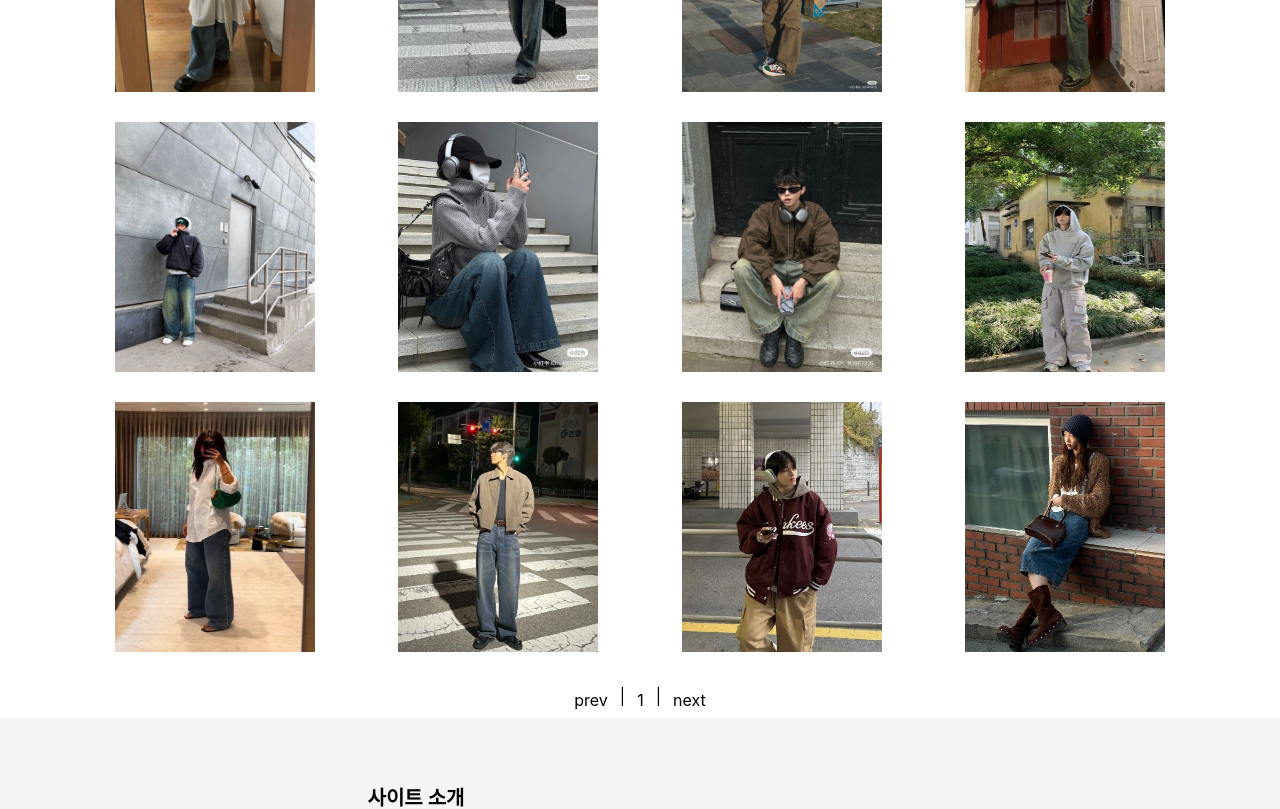
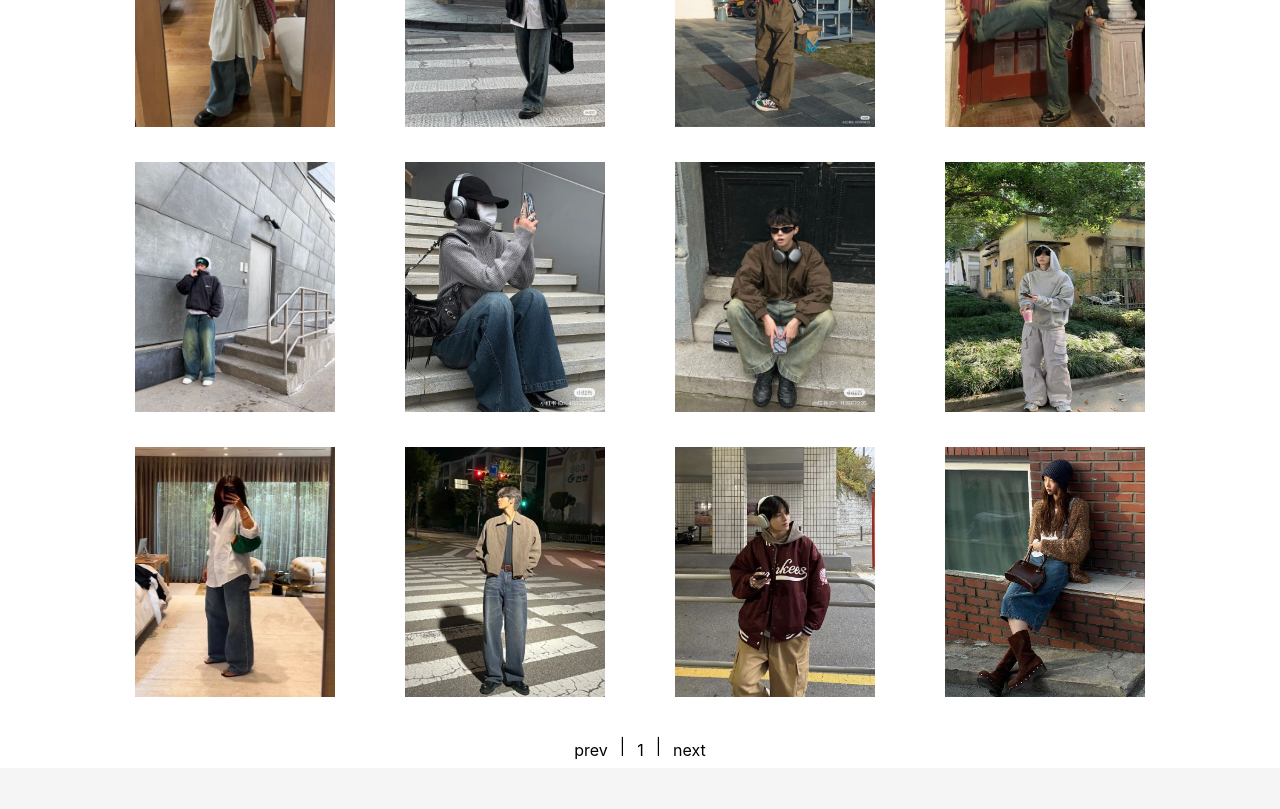
Before and after one commit to jinhwan000610/ainstyle, a React (Create React App) app: page /board in a window 1280 px wide. Shown: the part 720-1529 px from the top of the page. Built offline with nearby package versions, Linux system fonts and the light colour scheme; a web font is replaced by a local one.

Commit message:
url구조 수정

```diff
--- a/src/App.tsx
+++ b/src/App.tsx
@@ -2,7 +2,6 @@ import React from "react";
 import "./App.css";
 import { BrowserRouter as Router, Routes, Route } from "react-router-dom";
 import MainPage from "./pages/MainPage";
-
 import BoardPage from "./pages/BoardPage";
 
 function App() {
@@ -12,6 +11,8 @@ function App() {
                 <Routes>
                     <Route path="/" element={<MainPage />} />
                     <Route path="/board" element={<BoardPage />} />
+                    <Route path="/board/:id" element={<BoardPage />} />
+                    <Route path="/board/write" element={<BoardPage />} />
                 </Routes>
             </div>
         </Router>
--- a/src/pages/BoardBody.css
+++ b/src/pages/BoardBody.css
@@ -75,6 +75,7 @@
 
 /* pagination */
 .pagination {
+    margin-top: 35px;
     display: flex;
     justify-content: center;
     & .button {
--- a/src/pages/BoardBody.tsx
+++ b/src/pages/BoardBody.tsx
@@ -25,6 +25,7 @@ interface Card {
 interface BoardBodyProps {
     onPlusClick: () => void;
     onCardClick: (card: Card) => void;
+    cards: Card[];
 }
 
 // Example fetch logic:
@@ -125,12 +126,16 @@ const cards: Card[] = [
     },
 ];
 
-const BoardBody: React.FC<BoardBodyProps> = ({ onPlusClick, onCardClick }) => {
+const BoardBody: React.FC<BoardBodyProps> = ({
+    onPlusClick,
+    onCardClick,
+    cards,
+}) => {
     const [selectedCategory, setSelectedCategory] = useState<string>("");
     const [selectedSeason, setSelectedSeason] = useState<string>("");
     const [selectedStyle, setSelectedStyle] = useState<string>("");
     const [currentPage, setCurrentPage] = useState<number>(1);
-    const [totalPages, setTotalPages] = useState<number>(1);
+    const cardsPerPage = 12;
 
     const handleCategoryChange = (e: React.ChangeEvent<HTMLSelectElement>) => {
         setSelectedCategory(e.target.value);
@@ -152,6 +157,13 @@ const BoardBody: React.FC<BoardBodyProps> = ({ onPlusClick, onCardClick }) => {
         );
     });
 
+    const totalPages = Math.ceil(filteredCards.length / cardsPerPage);
+    const startIndex = (currentPage - 1) * cardsPerPage;
+    const currentCards = filteredCards.slice(
+        startIndex,
+        startIndex + cardsPerPage
+    );
+
     return (
         <div className="BoardBody">
             <div className="best-div">
@@ -159,7 +171,7 @@ const BoardBody: React.FC<BoardBodyProps> = ({ onPlusClick, onCardClick }) => {
                     <h4>BEST</h4>
                 </div>
                 <div className="best-style-card-container">
-                    {/* Best cards can be similar logic if needed */}
+                    {/* 나중에 베스트 슬라이드배너 추가 예정 */}
                 </div>
             </div>
             <div className="filter-div">
@@ -231,11 +243,14 @@ const BoardBody: React.FC<BoardBodyProps> = ({ onPlusClick, onCardClick }) => {
                     </div>
                 </div>
             </div>
-            <StyleCard cards={filteredCards} onCardClick={onCardClick} />
+            {currentCards.length > 0 ? (
+                <StyleCard cards={currentCards} onCardClick={onCardClick} />
+            ) : (
+                <div className="no-results">해당하는 스타일이 없습니다</div>
+            )}
             <div className="pagination">
                 <div>
                     <div
-                        className="button"
                         onClick={() =>
                             setCurrentPage((prev) => Math.max(prev - 1, 1))
                         }
@@ -247,7 +262,6 @@ const BoardBody: React.FC<BoardBodyProps> = ({ onPlusClick, onCardClick }) => {
                 <div className="pagination-number-container">
                     {Array.from({ length: totalPages }, (_, index) => (
                         <div
-                            className="button"
                             key={index}
                             onClick={() => setCurrentPage(index + 1)}
                         >
@@ -258,7 +272,6 @@ const BoardBody: React.FC<BoardBodyProps> = ({ onPlusClick, onCardClick }) => {
                 <div>|</div>
                 <div>
                     <div
-                        className="button"
                         onClick={() =>
                             setCurrentPage((prev) =>
                                 Math.min(prev + 1, totalPages)
--- a/src/pages/BoardPage.tsx
+++ b/src/pages/BoardPage.tsx
@@ -1,10 +1,22 @@
-import React, { useState } from "react";
+import React, { useState, useEffect } from "react";
+import { useParams, useNavigate } from "react-router-dom";
 import Header from "./Header";
 import Footer from "./Footer";
 import BoardBody from "./BoardBody";
+import CardDetail from "./CardDetail";
 import "./BoardPage.css";
-import BoardWrite from "./BoardWrite";
-import CardDetail from "./CardDetail";
+import exampleImg4 from "../assets/img/4.png";
+import exampleImg5 from "../assets/img/5.png";
+import exampleImg6 from "../assets/img/6.png";
+import exampleImg7 from "../assets/img/7.png";
+import exampleImg8 from "../assets/img/8.png";
+import exampleImg9 from "../assets/img/9.png";
+import exampleImg10 from "../assets/img/10.png";
+import exampleImg11 from "../assets/img/11.png";
+import exampleImg12 from "../assets/img/12.png";
+import exampleImg13 from "../assets/img/13.png";
+import exampleImg14 from "../assets/img/14.png";
+import exampleImg15 from "../assets/img/15.png";
 
 interface Card {
     id: number;
@@ -14,31 +26,134 @@ interface Card {
     style: string;
 }
 
+const cards: Card[] = [
+    {
+        id: 4,
+        image: exampleImg4,
+        category: "바다",
+        season: "봄",
+        style: "미니멀",
+    },
+    {
+        id: 5,
+        image: exampleImg5,
+        category: "여행",
+        season: "여름",
+        style: "이지캐주얼",
+    },
+    {
+        id: 6,
+        image: exampleImg6,
+        category: "캠퍼스",
+        season: "가을",
+        style: "비지니스캐주얼",
+    },
+    {
+        id: 7,
+        image: exampleImg7,
+        category: "카페",
+        season: "겨울",
+        style: "아메카지",
+    },
+    {
+        id: 8,
+        image: exampleImg8,
+        category: "데이트",
+        season: "봄",
+        style: "스트릿",
+    },
+    {
+        id: 9,
+        image: exampleImg9,
+        category: "결혼식",
+        season: "여름",
+        style: "시티보이",
+    },
+    {
+        id: 10,
+        image: exampleImg10,
+        category: "출근",
+        season: "가을",
+        style: "원마일웨어",
+    },
+    {
+        id: 11,
+        image: exampleImg11,
+        category: "데일리",
+        season: "겨울",
+        style: "스포티",
+    },
+    {
+        id: 12,
+        image: exampleImg12,
+        category: "스포츠",
+        season: "봄",
+        style: "유니크",
+    },
+    {
+        id: 13,
+        image: exampleImg13,
+        category: "바다",
+        season: "여름",
+        style: "레트로",
+    },
+    {
+        id: 14,
+        image: exampleImg14,
+        category: "여행",
+        season: "가을",
+        style: "러블리",
+    },
+    {
+        id: 15,
+        image: exampleImg15,
+        category: "캠퍼스",
+        season: "겨울",
+        style: "모던캐주얼",
+    },
+];
+
 const BoardPage: React.FC = () => {
-    const [activeComponent, setActiveComponent] = useState<string>("BoardBody");
+    const { id } = useParams<{ id: string }>();
+    const navigate = useNavigate();
     const [selectedCard, setSelectedCard] = useState<Card | null>(null);
 
+    useEffect(() => {
+        if (id) {
+            const card = cards.find((card) => card.id === parseInt(id));
+            if (card) {
+                setSelectedCard(card);
+            }
+        } else {
+            setSelectedCard(null);
+        }
+    }, [id]);
+
     const handleShowBoardWrite = () => {
-        setActiveComponent("BoardWrite");
+        navigate("/board/write");
     };
 
     const handleShowCardDetail = (card: Card) => {
         setSelectedCard(card);
-        setActiveComponent("CardDetail");
+        navigate(`/board/${card.id}`);
+    };
+
+    const handleBackToBoard = () => {
+        setSelectedCard(null);
+        navigate("/board");
     };
 
     return (
         <div className="BoardPage">
             <Header />
-            {activeComponent === "BoardBody" && (
+            {selectedCard ? (
+                <CardDetail card={selectedCard} />
+            ) : (
                 <BoardBody
                     onPlusClick={handleShowBoardWrite}
                     onCardClick={handleShowCardDetail}
+                    cards={cards}
                 />
-            )}
-            {activeComponent === "BoardWrite" && <BoardWrite />}
-            {activeComponent === "CardDetail" && selectedCard && (
-                <CardDetail card={selectedCard} />
             )}
             <Footer />
         </div>
--- a/src/pages/CardDetail.css
+++ b/src/pages/CardDetail.css
@@ -28,6 +28,8 @@
 
 .style-tag {
     margin: 8px;
+    width: auto;
+    white-space: nowrap;
     height: 20px;
     border-radius: 50px;
     background-color: gray;
--- a/src/pages/CardDetail.tsx
+++ b/src/pages/CardDetail.tsx
@@ -14,7 +14,6 @@ interface CardDetailProps {
 }
 
 const CardDetail: React.FC<CardDetailProps> = ({ card }) => {
-    // Split the style string into an array of hashtags
     const styleTags = card.style.split(",").map((tag) => `#${tag.trim()}`);
 
     return (
@@ -24,12 +23,10 @@ const CardDetail: React.FC<CardDetailProps> = ({ card }) => {
             </div>
             <div className="divide-line"></div>
             <div className="style-tag-container">
-                {/* Display category and season as hashtags */}
                 <div className="style-tag">#{card.category}</div>
                 <div className="style-tag">#{card.season}</div>
-                {/* Display style tags */}
                 {styleTags.map((tag, index) => (
-                    <div className="style-tag" key={index}>
+                    <div key={index} className="style-tag">
                         {tag}
                     </div>
                 ))}
--- a/src/pages/StyleCard.css
+++ b/src/pages/StyleCard.css
@@ -7,15 +7,15 @@
 
 .style-card-row {
     display: flex;
-    justify-content: space-between;
+    justify-content: start;
     width: 100%;
-    margin-bottom: 30px;
+    margin-top: 35px;
 }
 
 .style-card {
     width: 200px;
     height: 250px;
-    margin: 0 15px; /* Adjust as needed to center the cards */
+    margin: 0 35px;
     background-repeat: no-repeat;
 }
 
```
